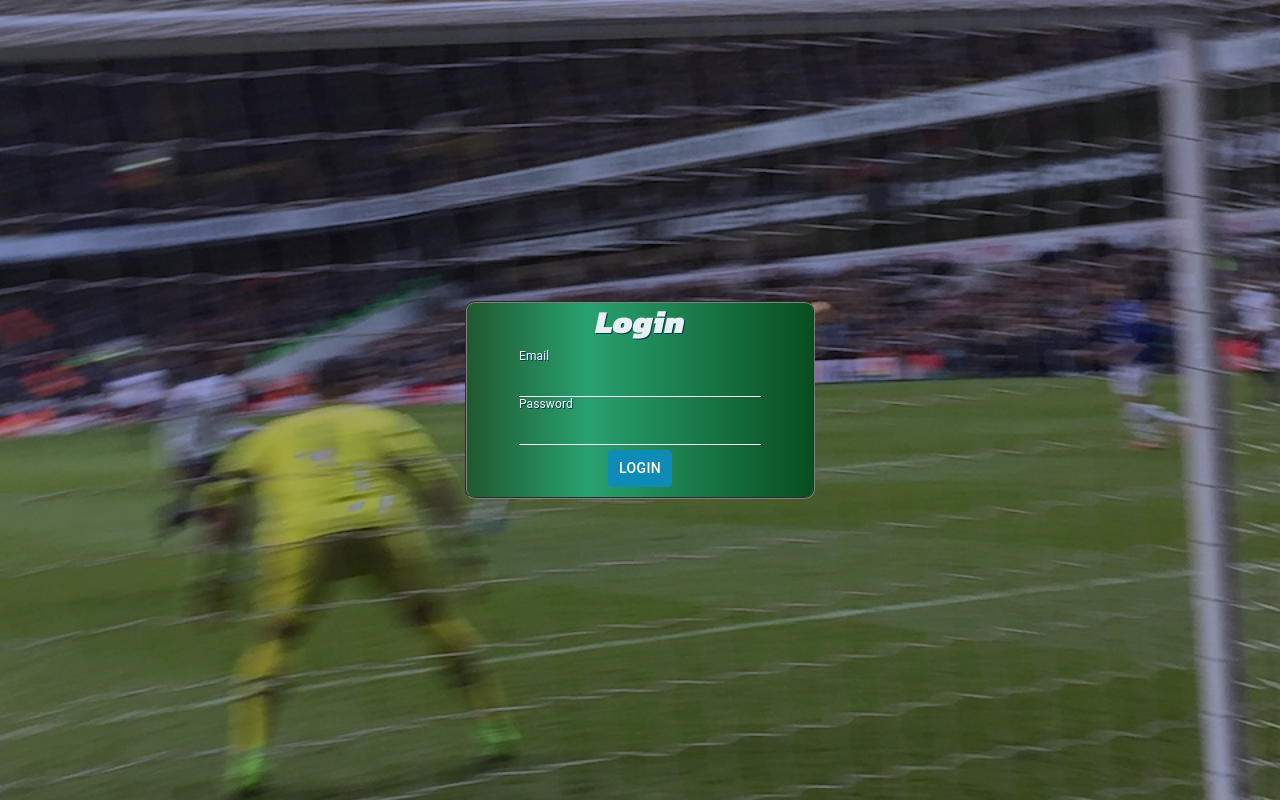
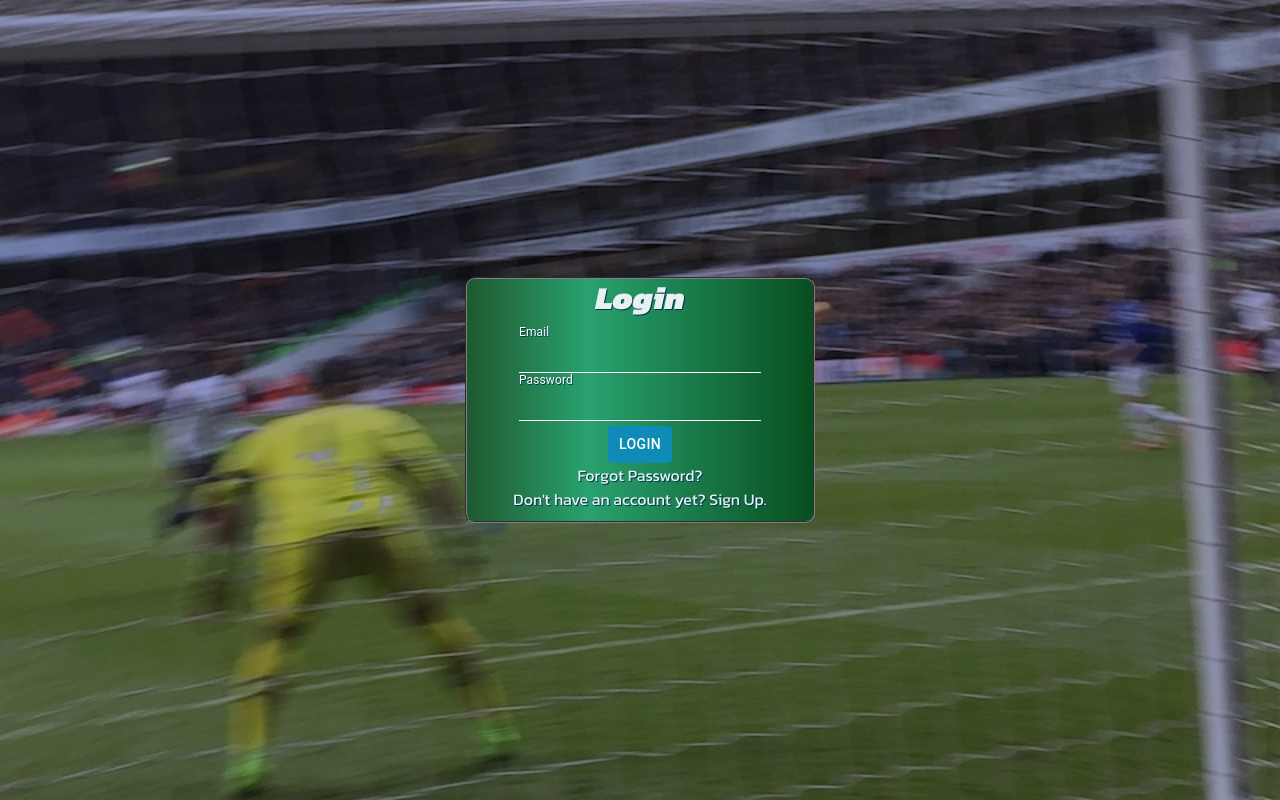
Before and after one commit to jjh5166/prempicks-web, a Next.js app: page /user/login in a window 1280 px wide. Built offline with nearby package versions, Linux system fonts and the light colour scheme; no server answers.

Commit message:
FormLinks

```diff
--- /dev/null
+++ b/components/UserForm/FormLinks/ForgotPassword.js
@@ -0,0 +1,9 @@
+import Link from 'next/link';
+
+export default function ForgotPwordLink() {
+  return (
+    <Link href="/user/reset_password">
+      <a>Forgot Password?</a>
+    </Link>
+  );
+}
--- /dev/null
+++ b/components/UserForm/FormLinks/HaveAccountLogin.js
@@ -0,0 +1,9 @@
+import Link from 'next/link';
+
+export default function HaveAcctLoginLink() {
+  return (
+    <Link href="/user/login">
+      <a>Already have an account? Login.</a>
+    </Link>
+  );
+}
--- /dev/null
+++ b/components/UserForm/FormLinks/NoAccountSignUp.js
@@ -0,0 +1,9 @@
+import Link from 'next/link';
+
+export default function NoAccountSignUpLink() {
+  return (
+    <Link href="/user/signup">
+      <a>Don't have an account yet? Sign Up.</a>
+    </Link>
+  );
+}
--- /dev/null
+++ b/components/UserForm/FormLinks/index.js
@@ -0,0 +1,20 @@
+import React, { Fragment } from 'react'
+import ForgotPwordLink from './ForgotPassword';
+import HaveAcctLoginLink from './HaveAccountLogin';
+import NoAccountSignUpLink from './NoAccountSignUp';
+
+export default function FormLinks({ formType }) {
+  switch (formType) {
+    case 'Login':
+      return (
+        <Fragment>
+          <ForgotPwordLink /><br/>
+          <NoAccountSignUpLink />
+        </Fragment>
+      );
+    case 'Sign Up':
+      return <HaveAcctLoginLink />;
+    default:
+      return null;
+  }
+}
--- a/components/UserForm/index.js
+++ b/components/UserForm/index.js
@@ -4,6 +4,7 @@ import { Formik, Form } from 'formik';
 import { withFirebase } from '../Firebase';
 import FormFields from './FormFields';
 import Bttn from './Bttn';
+import FormLinks from './FormLinks';
 import { FormContainer } from './styled';
 
 const UserForm = ({ firebase, name, initialValues, validationSchema, submitFn, fields }) => {
@@ -27,6 +28,7 @@ const UserForm = ({ firebase, name, initialValues, validationSchema, submitFn, f
           </Form>
         )}
       </Formik>
+      <FormLinks formType={name}/>
     </FormContainer>
   )
 }
```
